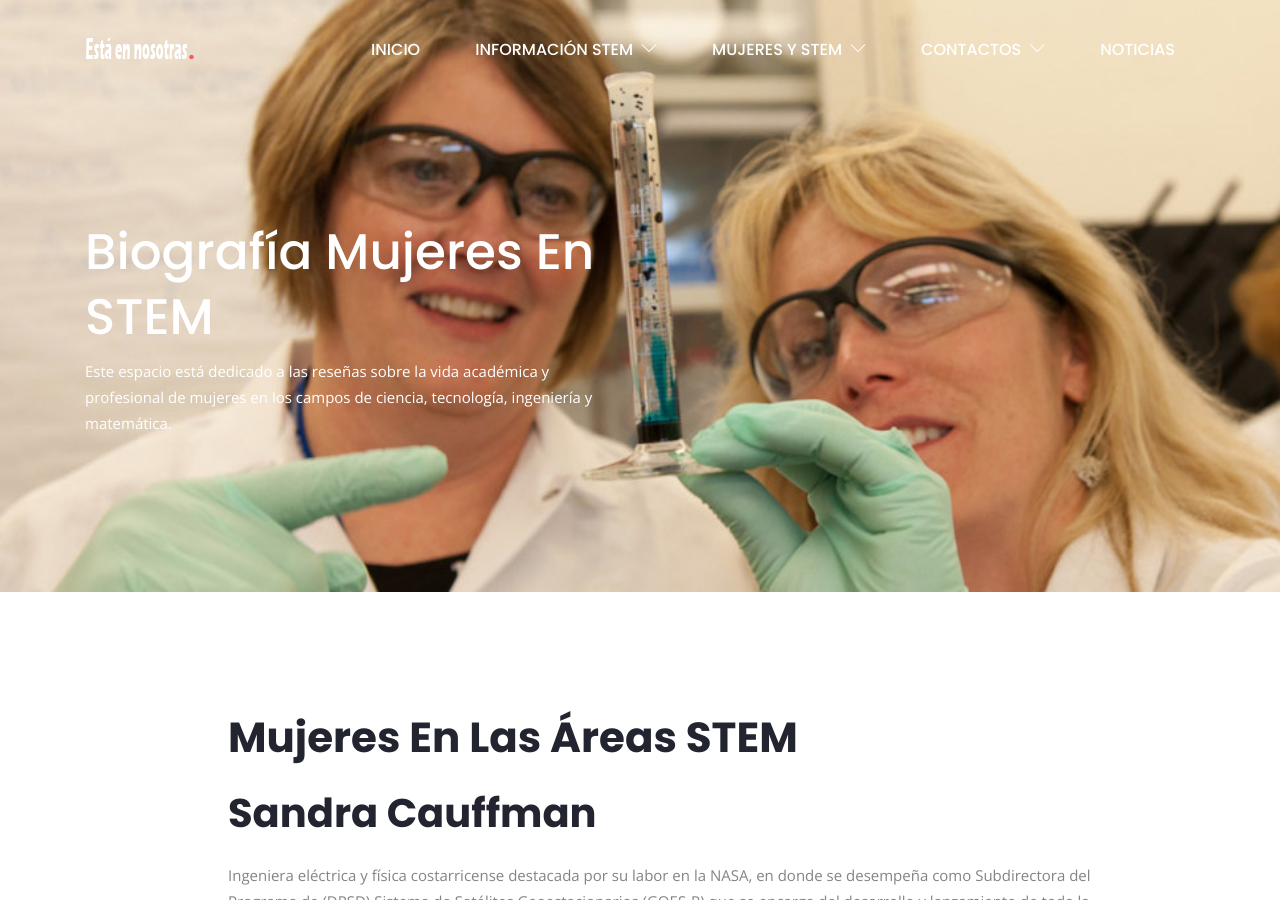
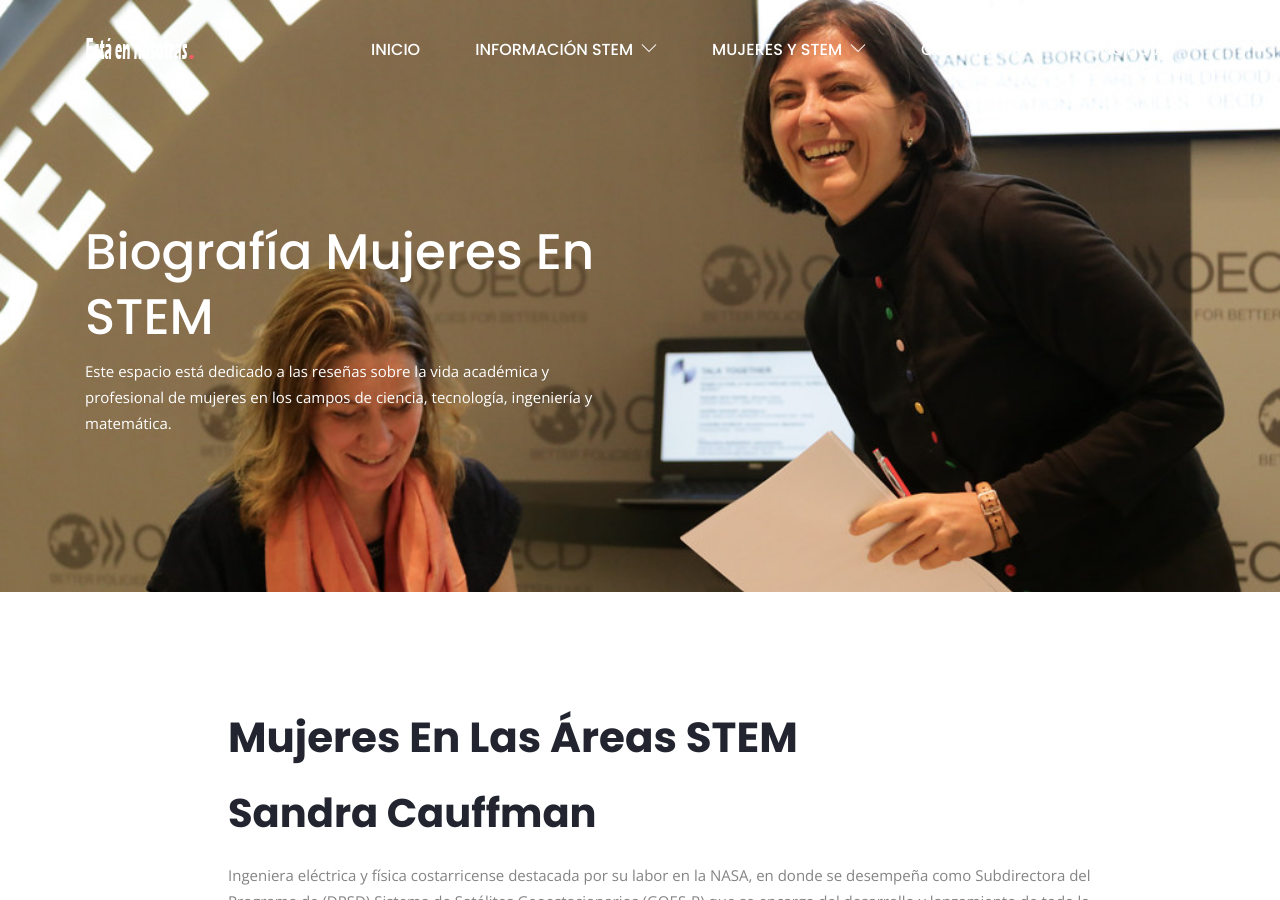
Before and after one commit to estaennosotraspiloto/estaennosotraspiloto, a Jekyll site: the page built from biografia-mujeres-en-stem.html, in a window 1280 px wide and 900 px high. Built offline with Jekyll 4.4.1, drawn with Linux system fonts in a browser that asks for light colours.

Commit message:
Update from Forestry.io estaennosotraspiloto created assets/images/team/biografia-3.jpg estaennosotraspiloto updated biografia-mujeres-en-stem.html

```diff
--- a/biografia-mujeres-en-stem.html
+++ b/biografia-mujeres-en-stem.html
@@ -1,6 +1,6 @@
 ---
 layout: default
-header_image: "/assets/images/team/biografia-2.jpg"
+header_image: "/assets/images/team/biografia-3.jpg"
 title: Biografía Mujeres en STEM
 description: Este espacio está dedicado a las reseñas sobre la vida académica y profesional
   de mujeres en los campos de ciencia, tecnología, ingeniería y matemática.
```
Also changed, not shown: assets/images/team/biografia-3.jpg (added).
